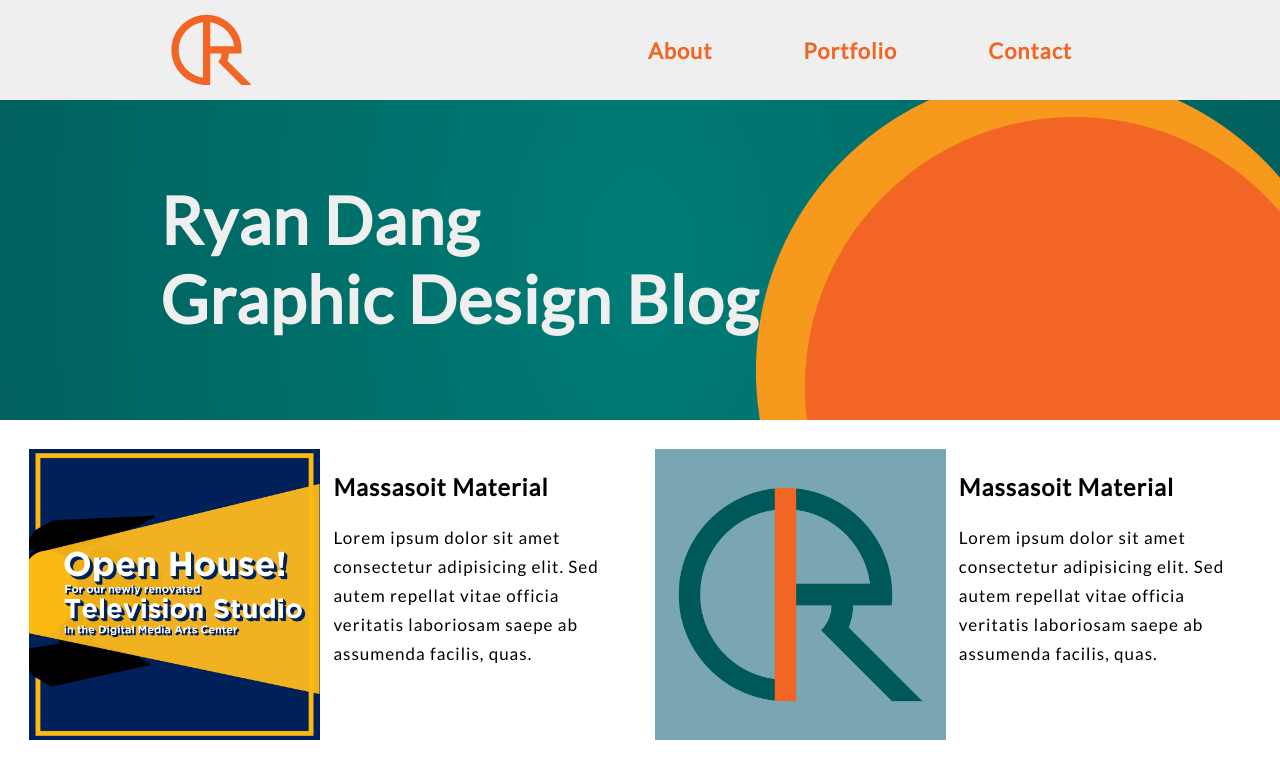
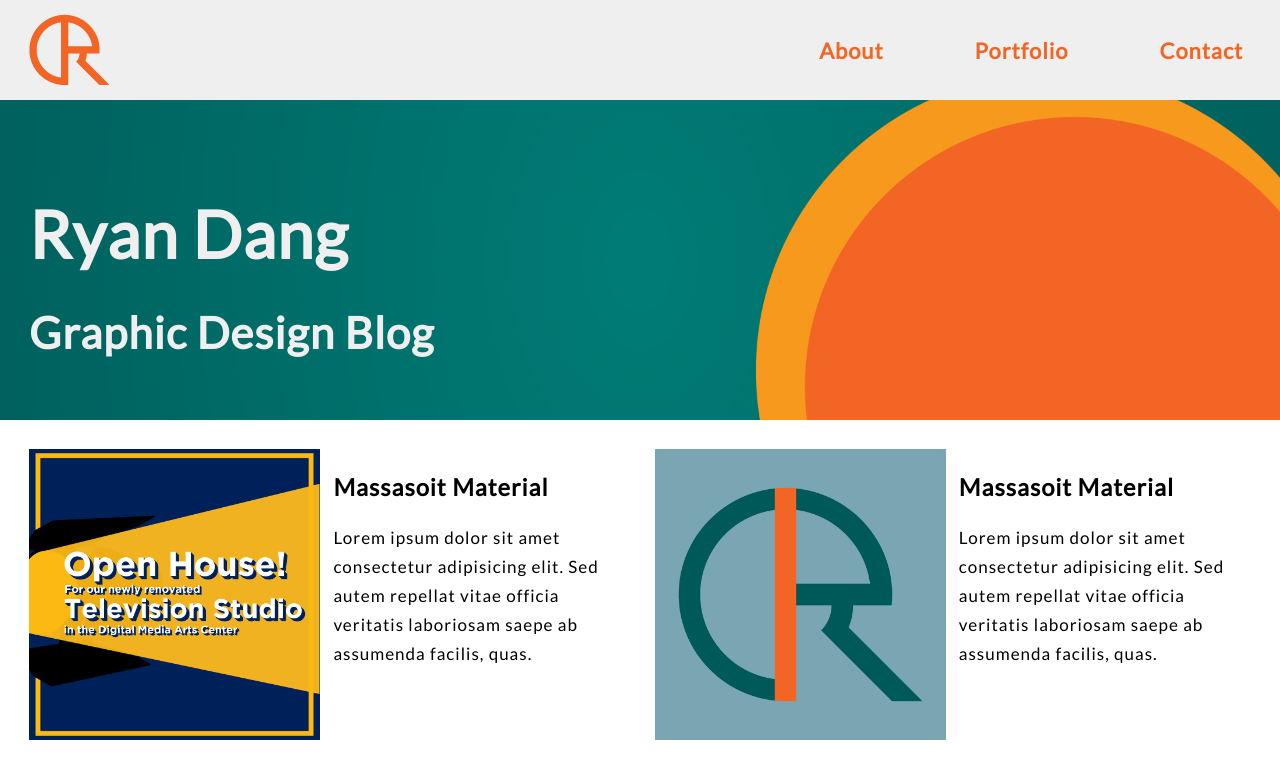
Before and after one commit to DangvRyan/blog, a plain HTML site: page index.html in a window 1280 px wide. Shown: the top 766 px of the page. Drawn offline with Linux system fonts and the light colour scheme.

Commit message:
adjustments

```diff
--- a/index.html
+++ b/index.html
@@ -42,8 +42,10 @@
                 <div class="fit">
                     <h1>
                         Ryan Dang
-                        <br>Graphic Design Blog
                     </h1>
+                    <h2>
+                        Graphic Design Blog
+                    </h2>
                 </div>
         </div>
         <div class="blog">
--- a/styles.css
+++ b/styles.css
@@ -40,7 +40,7 @@ h1 {
 
 h2 {
     color: #efefef;
-    font-size: 3.75em;
+    font-size: 3em;
     margin: 0em;
 }
 
@@ -77,10 +77,14 @@ hr {
 
 .headcont {
     display: flex;
-    justify-content: space-around;
+    justify-content: space-between;
     align-items: center;
-    margin: 0em auto;
-    width: 100vw;
+    margin: 0em;
+    width: 100%;
+}
+
+.logo {
+    padding: 0em 2em;
 }
 
 .nav {
@@ -105,9 +109,10 @@ hr {
 }
 
 .nav_btn:hover {
-    color: #efefef;
-    border: 4px #00514f solid;
-    background-color: #00514f;
+    color: #00514f;
+    transform: scale(110%);
+    /* border: 4px #00514f solid;
+    background-color: #00514f; */
 }
 
 .hamburger {
@@ -177,8 +182,12 @@ hr {
     font-size: 0.9em;
 }
 
-.fit h1 {
-    margin: 0em 2em;
+.margin {
+    position: relative;
+    display: block;
+    text-align: right;
+    margin: 0em auto;
+
 }
 
 .show {
@@ -281,7 +290,7 @@ hr {
     display: flex;
     justify-content: center;
     align-items: center;
-    font-size: 0.9em;
+    font-size: 1.2em;
     color: #636363;
     list-style: none;
     padding: 0;
```
